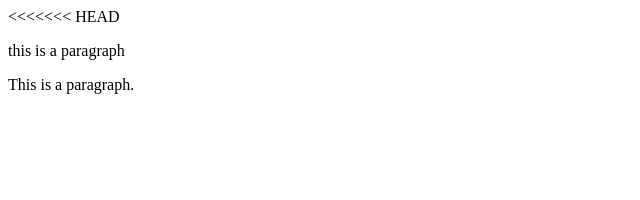
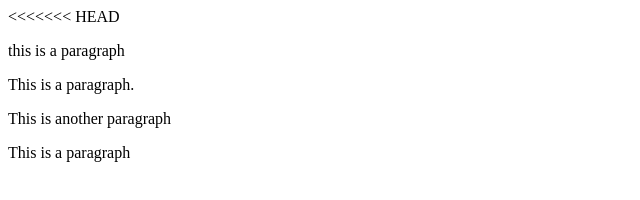
Before and after one commit to MelissaLlajaruna/learning-git, a plain HTML site: page index.html in a window 1280 px wide. Shown: the whole page, without its empty margins (0-640 px from the left). Drawn offline with Linux system fonts and the light colour scheme.

Commit message:
add some html

```diff
--- a/index.html
+++ b/index.html
@@ -7,5 +7,8 @@
 <body>
   <p> this is a paragraph</p>
   <p>This is a paragraph.</p>
+  <p>This is another paragraph</p>
+  <p>This is a paragraph</p>
+  <p></p>
 </body>
 </html>
```
